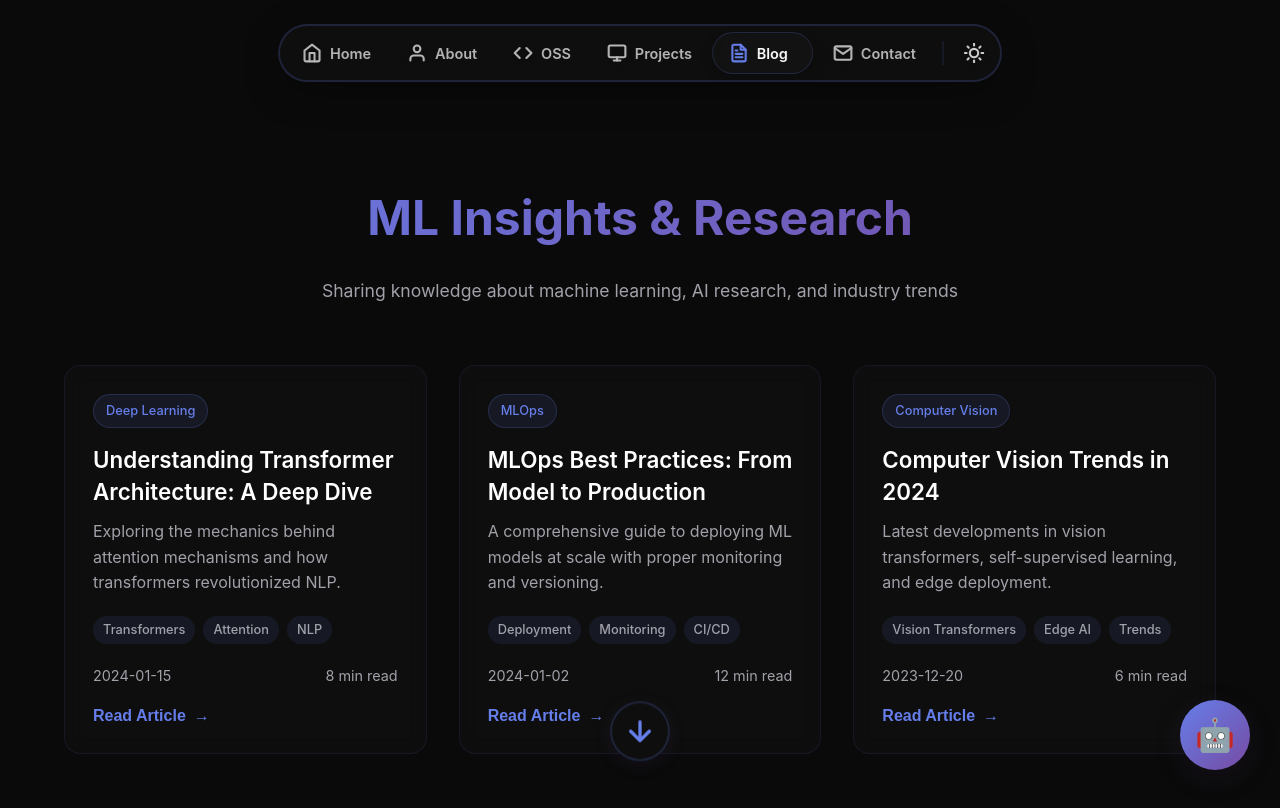
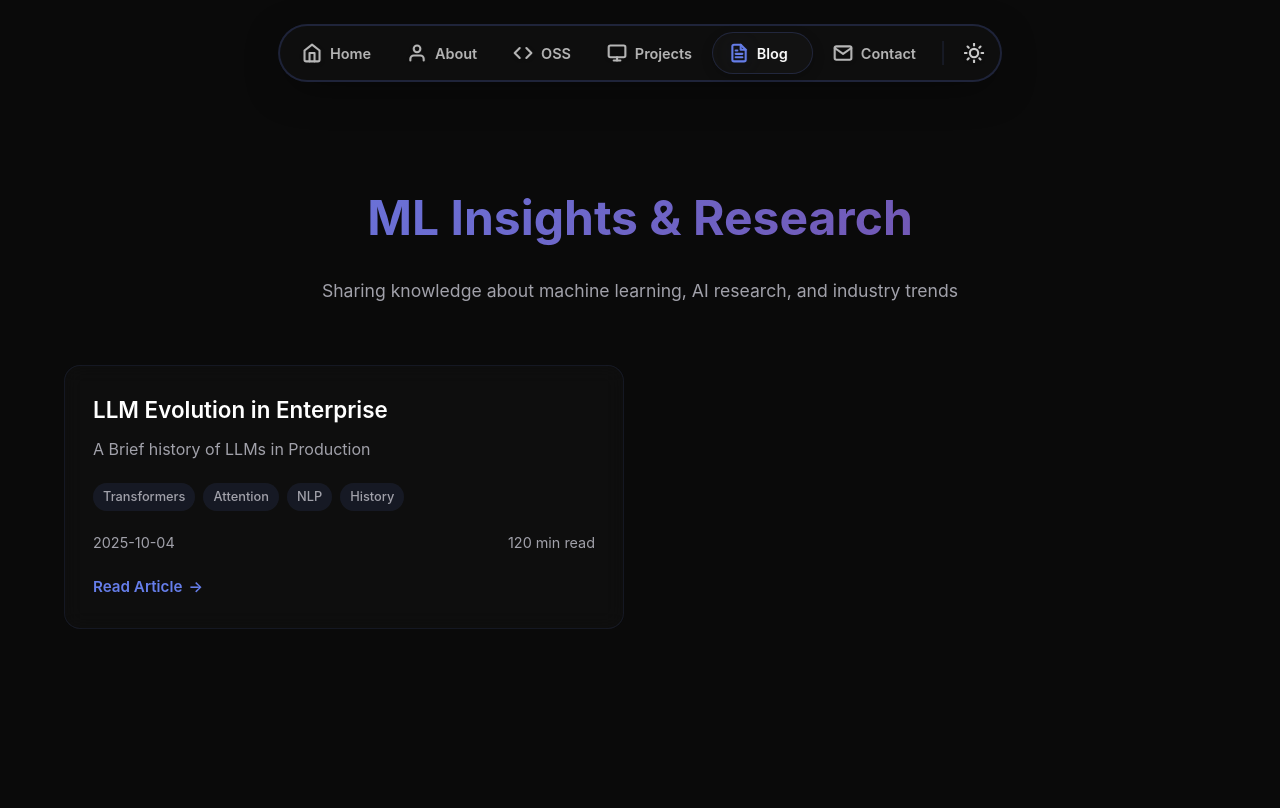
Before and after one commit to AlanPonnachan/AlanPonnachan.github.io, a React (Create React App) app: page / in a window 1280 px wide. Both pictures are taken after a click on the button "Blog". Shown: the top 808 px of the page. Built offline with nearby package versions, Linux system fonts and the light colour scheme.

Commit message:
blog updates

```diff
--- a/src/App.css
+++ b/src/App.css
@@ -1132,16 +1132,46 @@ body {
 .blog { padding: 80px 0; }
 .blog-header { text-align: center; margin-bottom: 60px; }
 .blog-header p { font-size: 1.1rem; color: var(--text-secondary); }
-.blog-grid { display: grid; grid-template-columns: repeat(auto-fit, minmax(350px, 1fr)); gap: 32px; }
+.blog-grid { display: grid; grid-template-columns: repeat(2, 1fr); gap: 32px; }
 .blog-card { border-radius: 16px; padding: 28px; }
-.blog-category { display: inline-block; background: var(--hero-glow-1); color: var(--gradient-start); padding: 6px 12px; border-radius: 20px; font-size: 0.8rem; font-weight: 500; margin-bottom: 16px; border: 1px solid var(--border-color-strong); }
+/* .blog-category { display: inline-block; background: var(--hero-glow-1); color: var(--gradient-start); padding: 6px 12px; border-radius: 20px; font-size: 0.8rem; font-weight: 500; margin-bottom: 16px; border: 1px solid var(--border-color-strong); } */
 .blog-card h3 { font-size: 1.4rem; font-weight: 600; margin-bottom: 12px; color: var(--text-primary); line-height: 1.4; }
 .blog-card p { color: var(--text-secondary); margin-bottom: 20px; line-height: 1.6; }
 .blog-tags { display: flex; flex-wrap: wrap; gap: 8px; margin-bottom: 20px; }
 .blog-tag { background: var(--hero-glow-1); color: var(--text-secondary); padding: 4px 10px; border-radius: 15px; font-size: 0.8rem; font-weight: 500; }
 .blog-meta { display: flex; justify-content: space-between; align-items: center; margin-bottom: 20px; font-size: 0.9rem; color: var(--text-secondary); }
-.read-more { background: none; border: none; color: var(--gradient-start); cursor: pointer; font-weight: 600; font-size: 1rem; transition: all 0.3s ease; display: flex; align-items: center; gap: 8px; padding: 0; }
-.read-more:hover { color: var(--gradient-end); transform: translateX(5px); }
+/* Read More Link Styling */
+.read-more {
+  text-decoration: none;
+  background: transparent;
+  border: none;
+
+  color: var(--gradient-start);
+  font-weight: 600;
+  font-size: 0.95rem;
+
+  display: inline-flex;
+  align-items: center;
+  gap: 6px; /* Space between text and arrow */
+
+  transition: color 0.3s ease;
+  cursor: pointer;
+}
+
+/* 2. Target the arrow span specifically */
+.read-more span {
+  display: inline-block;
+  transition: transform 0.3s ease;
+}
+
+/* Hover Effects */
+.read-more:hover {
+  color: var(--gradient-end); /* Gradient color shift */
+}
+
+.read-more:hover span {
+  transform: translateX(6px); /* 3. Move ONLY the arrow on hover */
+}
 
 /* Contact Section */
 .contact { padding: 80px 0; }
--- a/src/App.js
+++ b/src/App.js
@@ -412,6 +412,14 @@ const Projects = () => {
       image: "/api/placeholder/400/250",
       technologies: ["LLM Integration", "Flask", "Data Modeling"],
       links: { github: "https://github.com/AlanPonnachan/smart-office-booking-ai" }
+    },
+    {
+      title: "Transformers Timeline",
+      category: "AI",
+      description: "The Adaptive Office Seat Booking System: Intelligent Seat Reservations Powered by LLMs",
+      image: "/api/placeholder/400/250",
+      technologies: ["Transformers", "NLP Model Catalog", "Hugging Face"],
+      links: { github: "https://github.com/AlanPonnachan/transformers-timeline/", demo: "https://alanponnachan.github.io/transformers-timeline/"  }
     }
   ];
 
@@ -498,29 +506,15 @@ const Projects = () => {
 const Blog = () => {
   const posts = [
     {
-      title: "Understanding Transformer Architecture: A Deep Dive",
-      excerpt: "Exploring the mechanics behind attention mechanisms and how transformers revolutionized NLP.",
-      date: "2024-01-15",
-      readTime: "8 min read",
+      title: "LLM Evolution in Enterprise",
+      excerpt: "A Brief history of LLMs in Production",
+      date: "2025-10-04",
+      readTime: "120 min read",
       category: "Deep Learning",
-      tags: ["Transformers", "Attention", "NLP"]
+      tags: ["Transformers", "Attention", "NLP", "History"],
+      link: "https://alanponnachan.github.io/llm-enterprise-evolution/"
     },
-    {
-      title: "MLOps Best Practices: From Model to Production",
-      excerpt: "A comprehensive guide to deploying ML models at scale with proper monitoring and versioning.",
-      date: "2024-01-02",
-      readTime: "12 min read",
-      category: "MLOps",
-      tags: ["Deployment", "Monitoring", "CI/CD"]
-    },
-    {
-      title: "Computer Vision Trends in 2024",
-      excerpt: "Latest developments in vision transformers, self-supervised learning, and edge deployment.",
-      date: "2023-12-20",
-      readTime: "6 min read",
-      category: "Computer Vision",
-      tags: ["Vision Transformers", "Edge AI", "Trends"]
-    }
+
   ];
 
   return (
@@ -533,7 +527,7 @@ const Blog = () => {
       <div className="blog-grid">
         {posts.map((post, index) => (
           <article key={index} className="blog-card">
-            <div className="blog-category">{post.category}</div>
+            {/* <div className="blog-category">{post.category}</div> */}
             <h3>{post.title}</h3>
             <p>{post.excerpt}</p>
 
@@ -548,9 +542,14 @@ const Blog = () => {
               <span className="blog-read-time">{post.readTime}</span>
             </div>
 
-            <button className="read-more">
+            <a
+              href={post.link}
+              target="_blank"
+              rel="noopener noreferrer"
+              className="read-more"
+            >
               Read Article <span>→</span>
-            </button>
+            </a>
           </article>
         ))}
       </div>
@@ -719,10 +718,10 @@ function App() {
           <main className="main-content">
             {renderSection()}
           </main>
-          <div className="ai-assistant">
+          {/* <div className="ai-assistant">
             <div className="assistant-icon">🤖</div>
             <div className="assistant-pulse"></div>
-          </div>
+          </div> */}
         </>
       )}
     </div>
```
